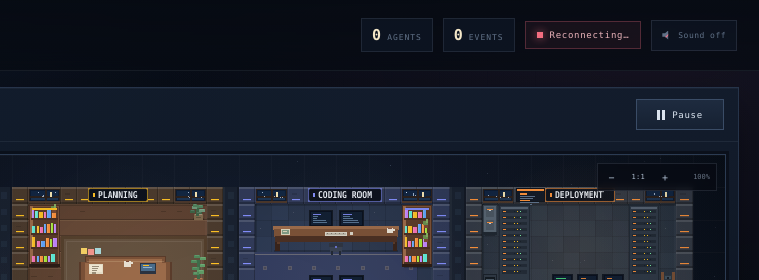
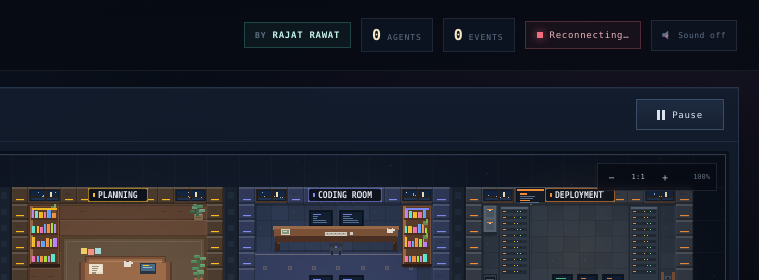
Before and after one commit to silveryverse/ai-agents-in-gui, a website with bundled scripts: page public/index.html in a window 1280 px wide. Shown: the top 280 px of the page, 521-1280 px from the left. Built offline with nearby package versions, Linux system fonts and the light colour scheme; files whose address does not match are found by name.

Commit message:
updated portfolio link

```diff
--- a/public/index.html
+++ b/public/index.html
@@ -32,6 +32,15 @@
         </div>
       </div>
       <div class="topbar-right">
+        <a
+          class="author-link"
+          href="https://rajatrawat.netlify.app/"
+          target="_blank"
+          rel="noopener noreferrer"
+          title="Rajat Rawat - Portfolio"
+        >
+          <span>BY</span> RAJAT RAWAT
+        </a>
         <span class="header-stat"><strong id="agent-count">0</strong><span>AGENTS</span></span>
         <span class="header-stat"><strong id="event-count">0</strong><span>EVENTS</span></span>
         <span class="mode-badge" id="mode-badge" hidden>DEMO MODE</span>
--- a/public/styles.css
+++ b/public/styles.css
@@ -143,6 +143,43 @@ button {
   gap: 10px;
   flex-wrap: wrap;
   justify-content: flex-end;
+}
+
+.author-link {
+  display: inline-flex;
+  align-items: center;
+  gap: 6px;
+  padding: 7px 10px;
+  border: 1px solid rgba(94, 234, 212, 0.22);
+  background: rgba(94, 234, 212, 0.055);
+  color: #c8f3eb;
+  font-family: var(--mono);
+  font-size: 9px;
+  font-weight: 600;
+  letter-spacing: 0.08em;
+  text-decoration: none;
+  white-space: nowrap;
+  transition:
+    border-color 160ms ease,
+    background 160ms ease,
+    color 160ms ease;
+}
+
+.author-link span {
+  color: var(--faint);
+  font-size: 8px;
+  letter-spacing: 0.12em;
+}
+
+.author-link:hover {
+  border-color: rgba(94, 234, 212, 0.5);
+  background: rgba(94, 234, 212, 0.11);
+  color: #ffffff;
+}
+
+.author-link:focus-visible {
+  outline: 2px solid var(--teal);
+  outline-offset: 2px;
 }
 
 .header-stat {
```
Also changed, not shown: README.full.md (+2 -0 lines), README.md.
